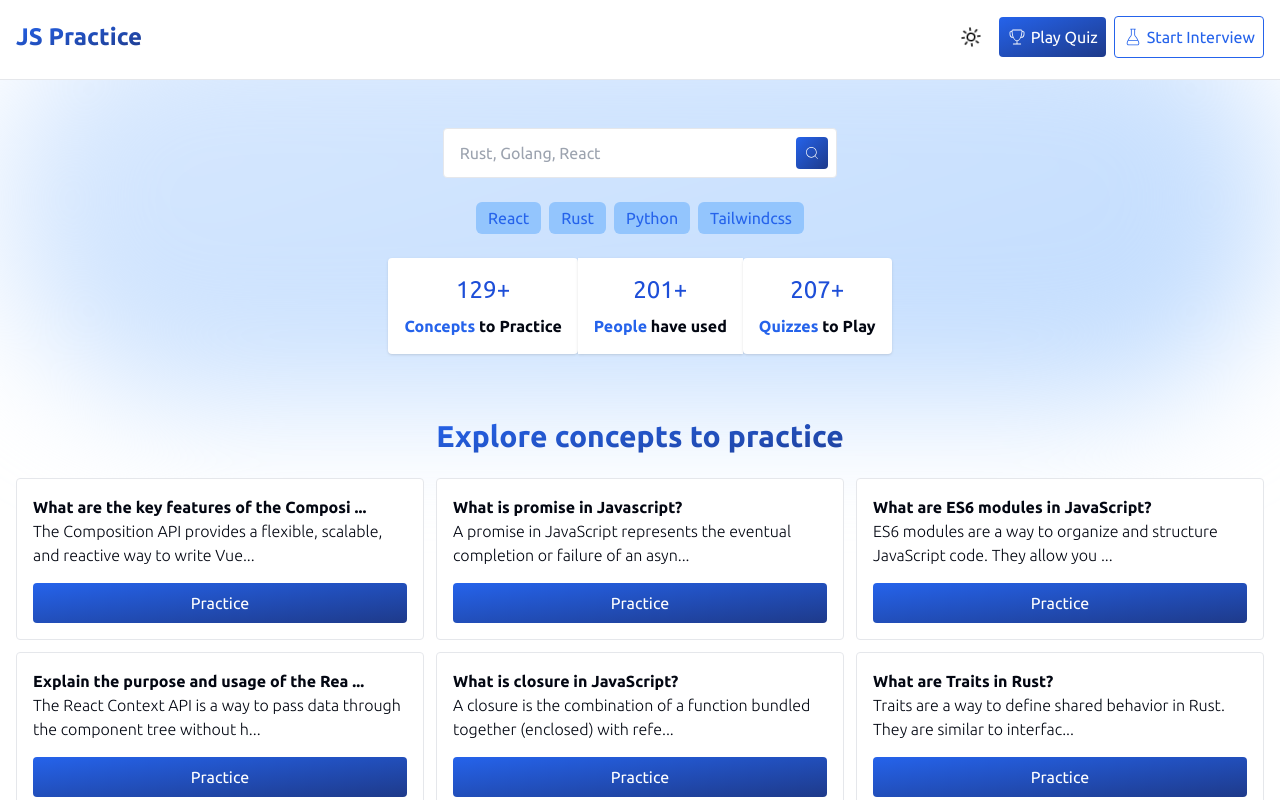
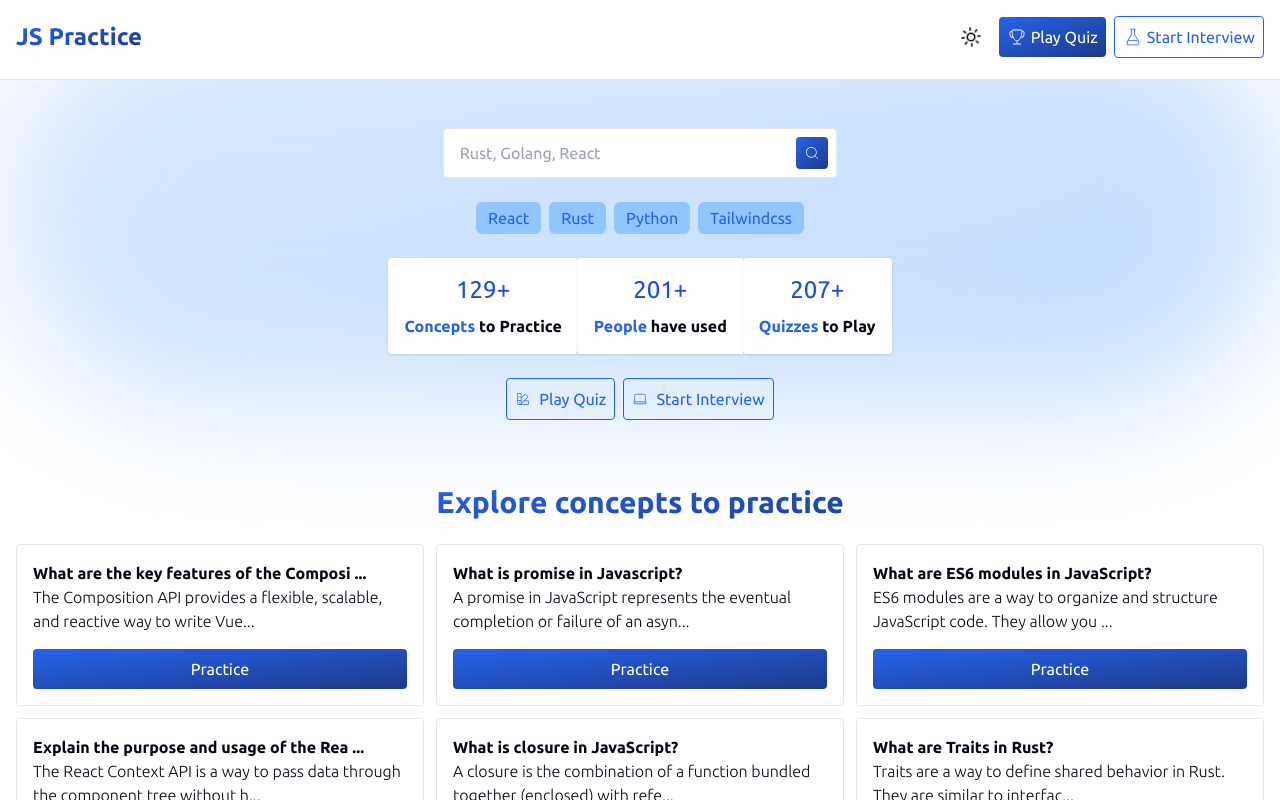
Before and after one commit to ashsajal1/js-practice-app, a React (Vite) app: page / in a window 1280 px wide. Shown: the top 800 px of the page. Built offline with nearby package versions, Linux system fonts and the light colour scheme.

Commit message:
feat: add quiz and interview btn

```diff
--- a/src/pages/home.tsx
+++ b/src/pages/home.tsx
@@ -1,10 +1,10 @@
 import QuestionCard from "../components/ui/question-card";
 import AnimatedPage from "../components/ui/animated-page";
 import { useTypedSelector } from "../hooks/useTypedSelector";
-import { CiSearch } from "react-icons/ci";
+import { CiLaptop, CiPalette, CiSearch } from "react-icons/ci";
 import Button from "../components/ui/button";
 import { ChangeEvent, useEffect, useState } from "react";
-import { useNavigate } from "react-router-dom";
+import { Link, useNavigate } from "react-router-dom";
 import TopicBadge from "../components/ui/topic-badge";
 import CounterStat from "../components/partials/counter-stat";
 import Blob from "../components/ui/blob";
@@ -54,6 +54,22 @@ export default function Home() {
 
           <CounterStat />
 
+          <div className="flex items-center gap-2">
+            <Link to='/quiz'>
+              <Button className="flex items-center gap-2" variant="outline">
+                <CiPalette />
+                <span>Play Quiz</span>
+              </Button>
+            </Link>
+            <Link to='/interview'>
+              <Button className="flex items-center gap-2" variant="outline">
+                <CiLaptop />
+                <span>Start Interview</span>
+              </Button>
+            </Link>
+
+          </div>
+
         </section>
         <Blob className='top-0 w-full -z-10' />
       </div>
```
